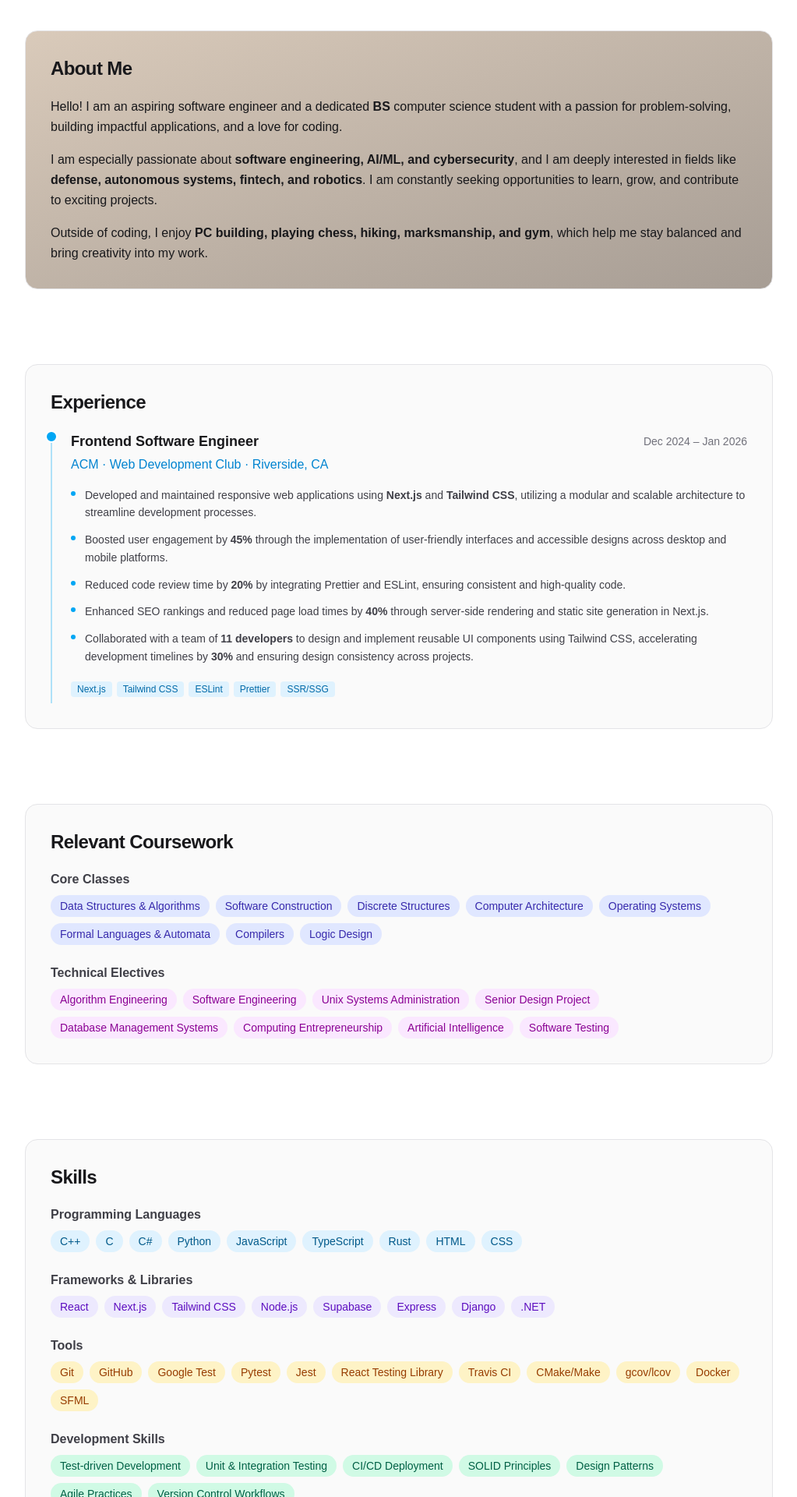
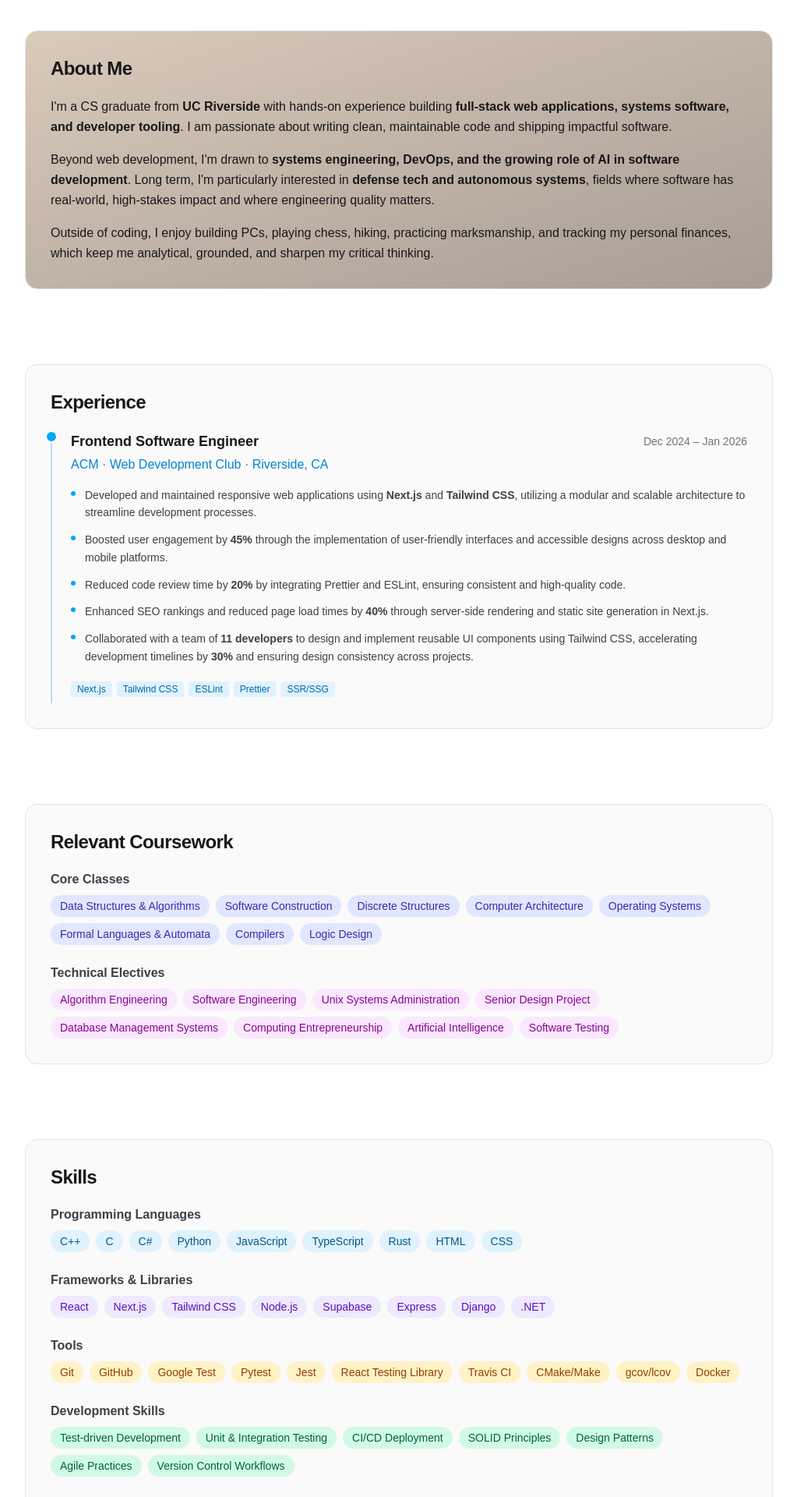
Before and after one commit to Ampherost/Ampherost.github.io, a Next.js app: page / in a window 1280 px wide. Shown: the part 680-2600 px from the top of the page at 78% size, without its empty margins (128-1151 px from the left). Built offline with nearby package versions, Linux system fonts and the light colour scheme.

Commit message:
updated about me section

```diff
--- a/app/page.tsx
+++ b/app/page.tsx
@@ -74,7 +74,10 @@ function BadgeGroup({
       </h3>
       <div className="flex flex-wrap gap-2">
         {items.map((item) => (
-          <span key={item} className={`px-3 py-1 rounded-full text-sm font-medium ${style}`}>
+          <span
+            key={item}
+            className={`px-3 py-1 rounded-full text-sm font-medium ${style}`}
+          >
             {item}
           </span>
         ))}
@@ -112,9 +115,15 @@ export default function Home() {
               </span>
             </h1>
             <p className="text-lg md:text-xl text-zinc-300 max-w-2xl leading-relaxed mb-10">
-            CS graduate from <strong className="text-white">UC Riverside</strong> with a strong foundation across{" "}
-            <strong className="text-white">software engineering, systems, and DevOps</strong> — specializing in{" "}
-            <strong className="text-white">full-stack web development</strong> and building fast, scalable, user-focused applications.
+              CS graduate from{" "}
+              <strong className="text-white">UC Riverside</strong> with a strong
+              foundation across{" "}
+              <strong className="text-white">
+                software engineering, systems, and DevOps
+              </strong>{" "}
+              — specializing in{" "}
+              <strong className="text-white">full-stack web development</strong>{" "}
+              and building fast, scalable, user-focused applications.
             </p>
             <div className="flex flex-wrap gap-4">
               <a
@@ -149,27 +158,30 @@ export default function Home() {
           >
             <div className="space-y-4 text-base leading-relaxed">
               <p>
-                Hello! I am an aspiring software engineer and a dedicated{" "}
-                <strong>BS</strong> computer science student with a passion
-                for problem-solving, building impactful applications, and a love
-                for coding.
+                I'm a CS graduate from <strong>UC Riverside</strong> with
+                hands-on experience building{" "}
+                <strong>
+                  full-stack web applications, systems software, and developer
+                  tooling
+                </strong>
+                . I am passionate about writing clean, maintainable code and shipping
+                impactful software.
               </p>
               <p>
-                I am especially passionate about{" "}
-                <strong>software engineering, AI/ML, and cybersecurity</strong>,
-                and I am deeply interested in fields like{" "}
+                Beyond web development, I'm drawn to{" "}
                 <strong>
-                  defense, autonomous systems, fintech, and robotics
+                  systems engineering, DevOps, and the growing role of AI in
+                  software development
                 </strong>
-                . I am constantly seeking opportunities to learn, grow, and
-                contribute to exciting projects.
+                . Long term, I'm particularly interested in{" "}
+                <strong>defense tech and autonomous systems</strong>, fields
+                where software has real-world, high-stakes impact and where
+                engineering quality matters.
               </p>
               <p>
-                Outside of coding, I enjoy{" "}
-                <strong>
-                  PC building, playing chess, hiking, marksmanship, and gym
-                </strong>
-                , which help me stay balanced and bring creativity into my work.
+                Outside of coding, I enjoy building PCs, playing chess, hiking,
+                practicing marksmanship, and tracking my personal finances, which
+                keep me analytical, grounded, and sharpen my critical thinking.
               </p>
             </div>
           </Container>
@@ -202,17 +214,17 @@ export default function Home() {
                     <span className="mt-1.5 block h-1.5 w-1.5 flex-shrink-0 rounded-full bg-sky-500" />
                     <span>
                       Developed and maintained responsive web applications using{" "}
-                      <strong>Next.js</strong> and <strong>Tailwind CSS</strong>,
-                      utilizing a modular and scalable architecture to streamline
-                      development processes.
+                      <strong>Next.js</strong> and <strong>Tailwind CSS</strong>
+                      , utilizing a modular and scalable architecture to
+                      streamline development processes.
                     </span>
                   </li>
                   <li className="flex gap-3">
                     <span className="mt-1.5 block h-1.5 w-1.5 flex-shrink-0 rounded-full bg-sky-500" />
                     <span>
-                      Boosted user engagement by <strong>45%</strong> through the
-                      implementation of user-friendly interfaces and accessible
-                      designs across desktop and mobile platforms.
+                      Boosted user engagement by <strong>45%</strong> through
+                      the implementation of user-friendly interfaces and
+                      accessible designs across desktop and mobile platforms.
                     </span>
                   </li>
                   <li className="flex gap-3">
@@ -237,15 +249,21 @@ export default function Home() {
                       Collaborated with a team of <strong>11 developers</strong>{" "}
                       to design and implement reusable UI components using
                       Tailwind CSS, accelerating development timelines by{" "}
-                      <strong>30%</strong> and ensuring design consistency across
-                      projects.
+                      <strong>30%</strong> and ensuring design consistency
+                      across projects.
                     </span>
                   </li>
                 </ul>
 
                 {/* Tech tags */}
                 <div className="flex flex-wrap gap-1.5 mt-5">
-                  {["Next.js", "Tailwind CSS", "ESLint", "Prettier", "SSR/SSG"].map((t) => (
+                  {[
+                    "Next.js",
+                    "Tailwind CSS",
+                    "ESLint",
+                    "Prettier",
+                    "SSR/SSG",
+                  ].map((t) => (
                     <span
                       key={t}
                       className="text-xs px-2 py-0.5 rounded bg-sky-100 dark:bg-sky-900/30 text-sky-700 dark:text-sky-300 font-medium"
@@ -260,7 +278,10 @@ export default function Home() {
         </section>
 
         {/* ── Relevant Coursework ─────────────────────────── */}
-        <section id="relevant-coursework" className="px-8 py-12 max-w-5xl mx-auto">
+        <section
+          id="relevant-coursework"
+          className="px-8 py-12 max-w-5xl mx-auto"
+        >
           <Container title="Relevant Coursework">
             <div className="space-y-6">
               <BadgeGroup
@@ -302,25 +323,45 @@ export default function Home() {
               <BadgeGroup
                 label="Programming Languages"
                 items={[
-                  "C++", "C", "C#", "Python", "JavaScript",
-                  "TypeScript", "Rust", "HTML", "CSS",
+                  "C++",
+                  "C",
+                  "C#",
+                  "Python",
+                  "JavaScript",
+                  "TypeScript",
+                  "Rust",
+                  "HTML",
+                  "CSS",
                 ]}
                 style={badgeStyles.languages}
               />
               <BadgeGroup
                 label="Frameworks & Libraries"
                 items={[
-                  "React", "Next.js", "Tailwind CSS", "Node.js",
-                  "Supabase", "Express", "Django", ".NET",
+                  "React",
+                  "Next.js",
+                  "Tailwind CSS",
+                  "Node.js",
+                  "Supabase",
+                  "Express",
+                  "Django",
+                  ".NET",
                 ]}
                 style={badgeStyles.frameworks}
               />
               <BadgeGroup
                 label="Tools"
                 items={[
-                  "Git", "GitHub", "Google Test", "Pytest", "Jest",
-                  "React Testing Library", "Travis CI", "CMake/Make",
-                  "gcov/lcov", "Docker", "SFML",
+                  "Git",
+                  "GitHub",
+                  "Google Test",
+                  "Pytest",
+                  "Jest",
+                  "React Testing Library",
+                  "Travis CI",
+                  "CMake/Make",
+                  "gcov/lcov",
+                  "Docker",
                 ]}
                 style={badgeStyles.tools}
               />
@@ -345,8 +386,11 @@ export default function Home() {
               <BadgeGroup
                 label="Certifications"
                 items={[
-                  "Google Cloud", "Agile", "Docker",
-                  "Kubernetes", "FinOps",
+                  "Google Cloud",
+                  "Agile",
+                  "Docker",
+                  "Kubernetes",
+                  "FinOps",
                 ]}
                 style={badgeStyles.certs}
               />
```
